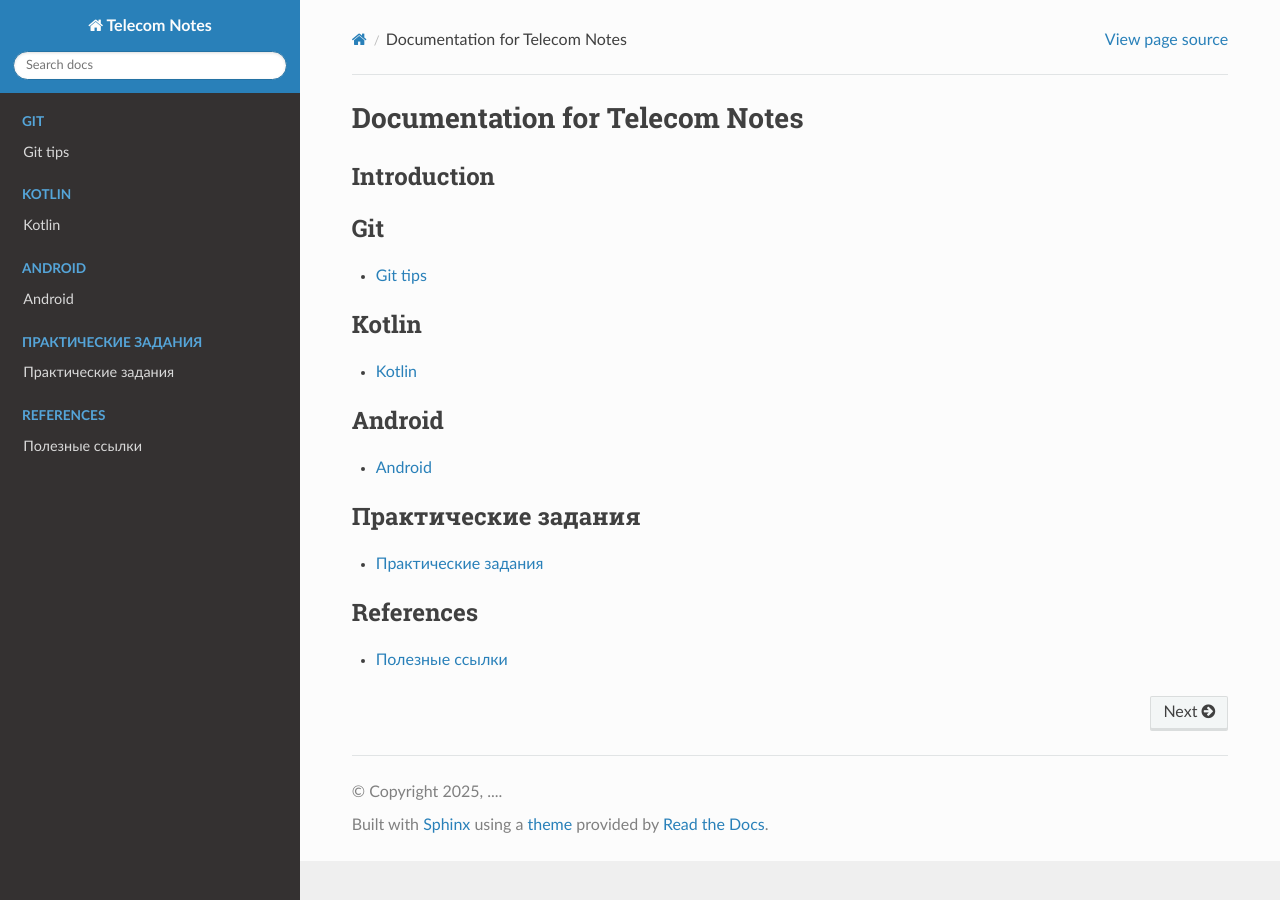
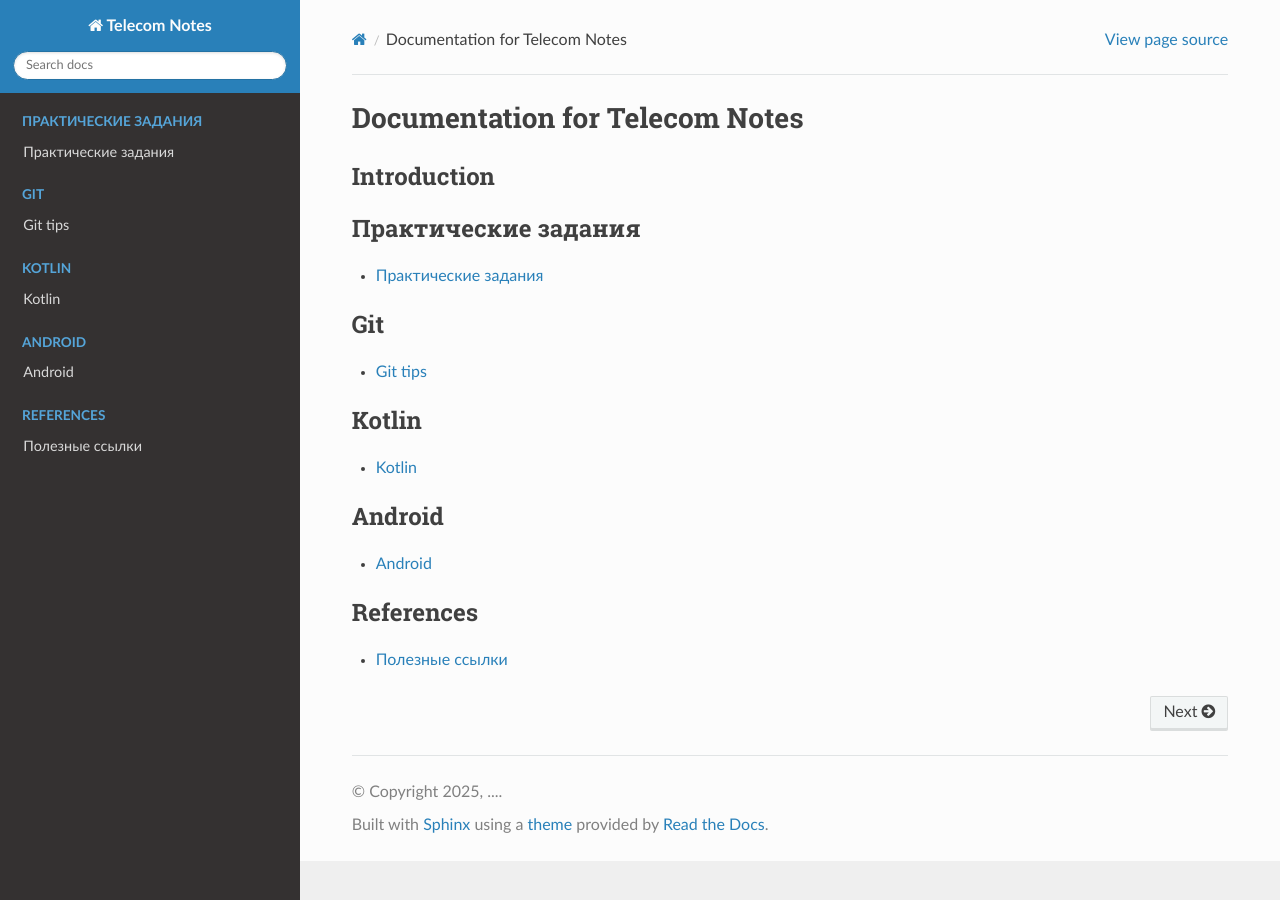
Before and after one commit to TelecomDep/notes, a Sphinx documentation site: the page built from docs/source/index.rst, in a window 1280 px wide. Built offline with Sphinx 7.4.7 and the Read the Docs theme 3.1.0, drawn with Linux system fonts in a browser that asks for light colours; pages that are not in the unit, such as notebooks, are missing from menus; some of the changed lines change nothing that is shown.

Commit message:
update Reference list

```diff
--- a/docs/source/index.rst
+++ b/docs/source/index.rst
@@ -5,6 +5,14 @@ Documentation for Telecom Notes
 Introduction
 ============
 
+.. raw:: HomeWork
+   \chapter{Практические задания}
+
+.. toctree::
+   :caption: Практические задания
+   :maxdepth: 1
+
+   HomeWork/home_work
 
 .. raw:: git
    \chapter{Git}
@@ -33,16 +41,6 @@ Introduction
 
    Android/android
 
-
-.. raw:: HomeWork
-   \chapter{Практические задания}
-
-.. toctree::
-   :caption: Практические задания
-   :maxdepth: 1
-
-   HomeWork/home_work
-
 .. raw:: latex
    \chapter{References}
 
```
